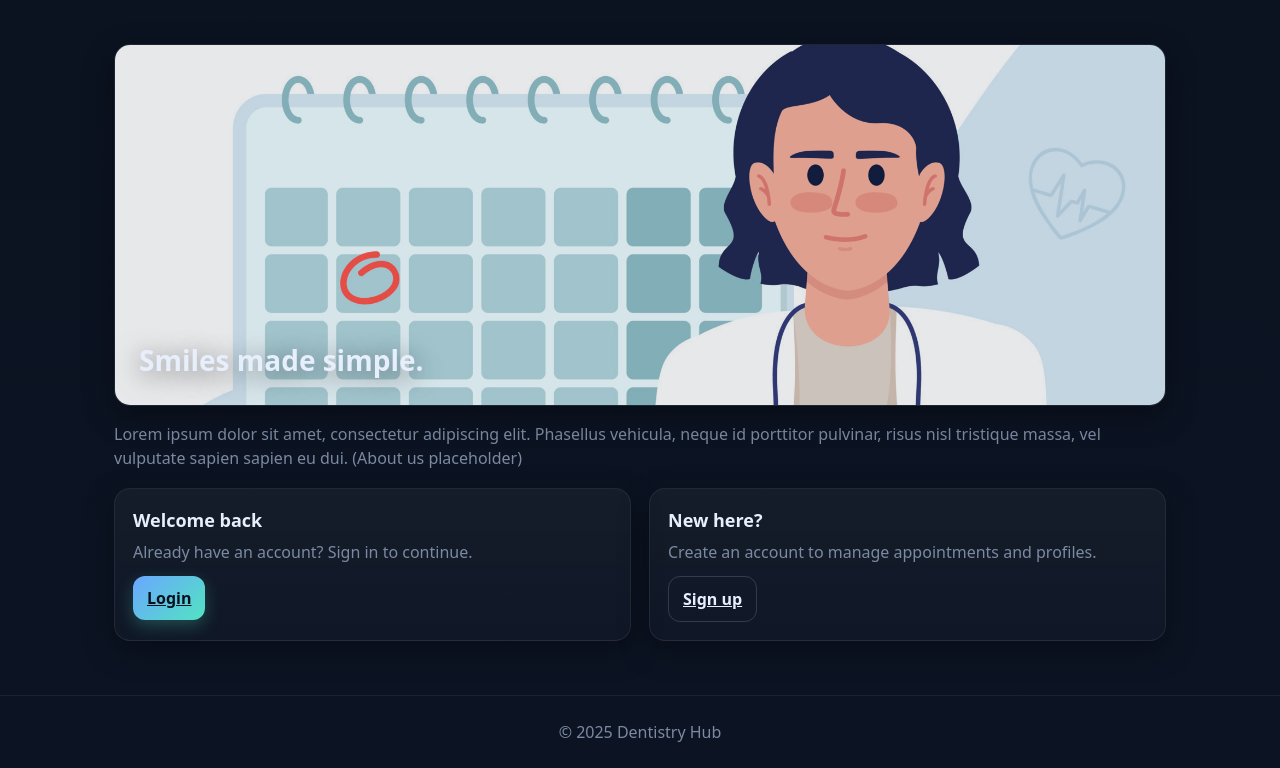
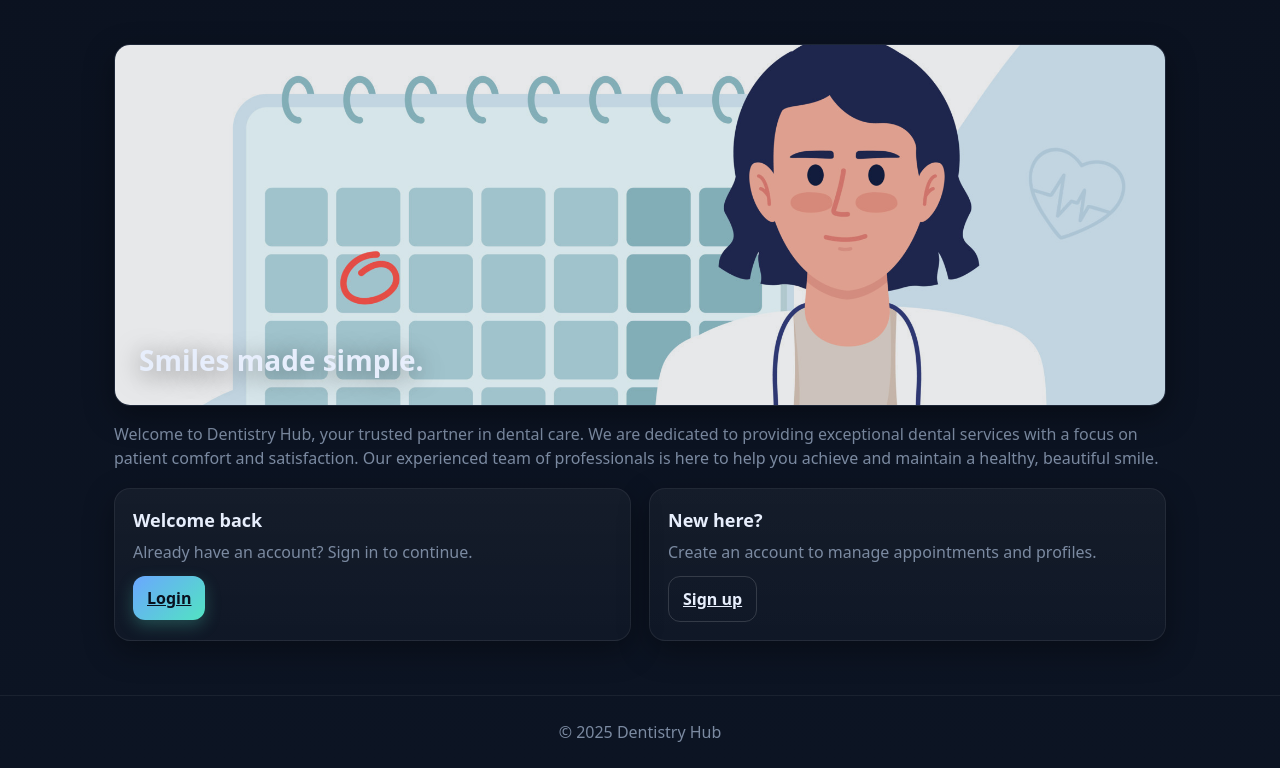
Before and after one commit to RandomSpagety/final_launch, a website: page public/index.html in a window 1280 px wide. Shown: the part 53-821 px from the top of the page. Drawn offline with Linux system fonts and the light colour scheme.

Commit message:
update placeholder

```diff
--- a/public/index.html
+++ b/public/index.html
@@ -28,8 +28,8 @@
       <div class="hero-title">Smiles made simple.</div>
     </section>
     <p class="about">
-      Lorem ipsum dolor sit amet, consectetur adipiscing elit. Phasellus vehicula, neque id porttitor
-      pulvinar, risus nisl tristique massa, vel vulputate sapien sapien eu dui. (About us placeholder)
+      Welcome to Dentistry Hub, your trusted partner in dental care. We are dedicated to providing exceptional dental services with a focus on patient comfort and satisfaction.
+      Our experienced team of professionals is here to help you achieve and maintain a healthy, beautiful smile.
     </p>
 
     <!-- Auth entry: login + register (Home is the auth hub) -->
```
